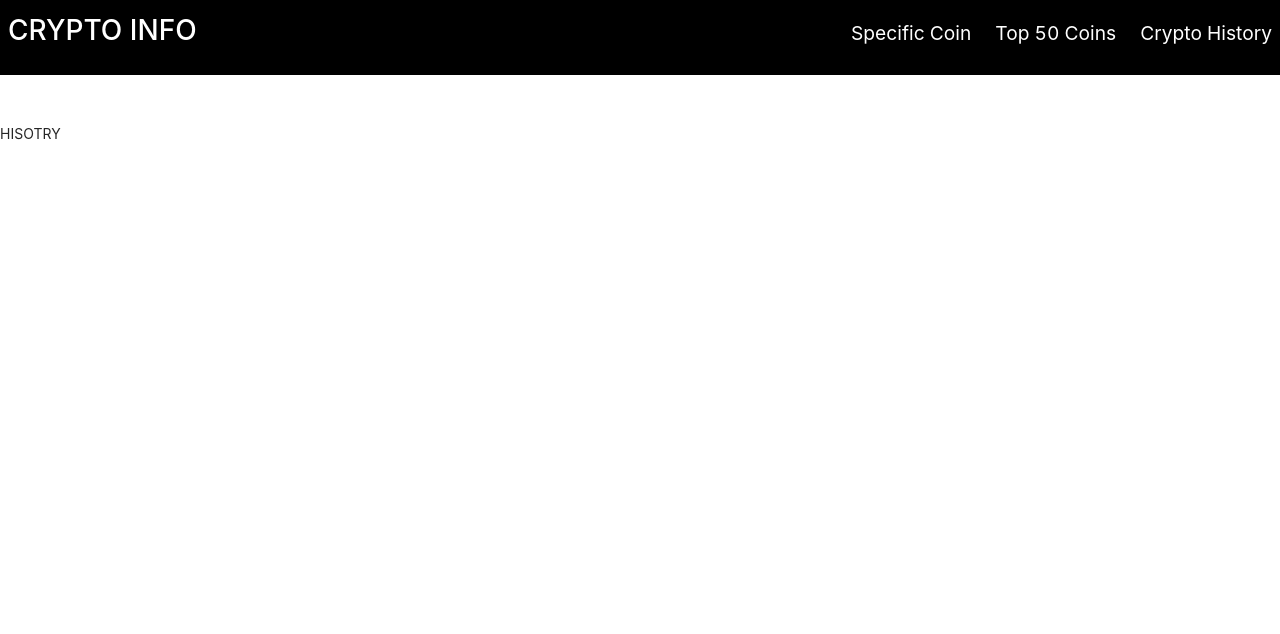
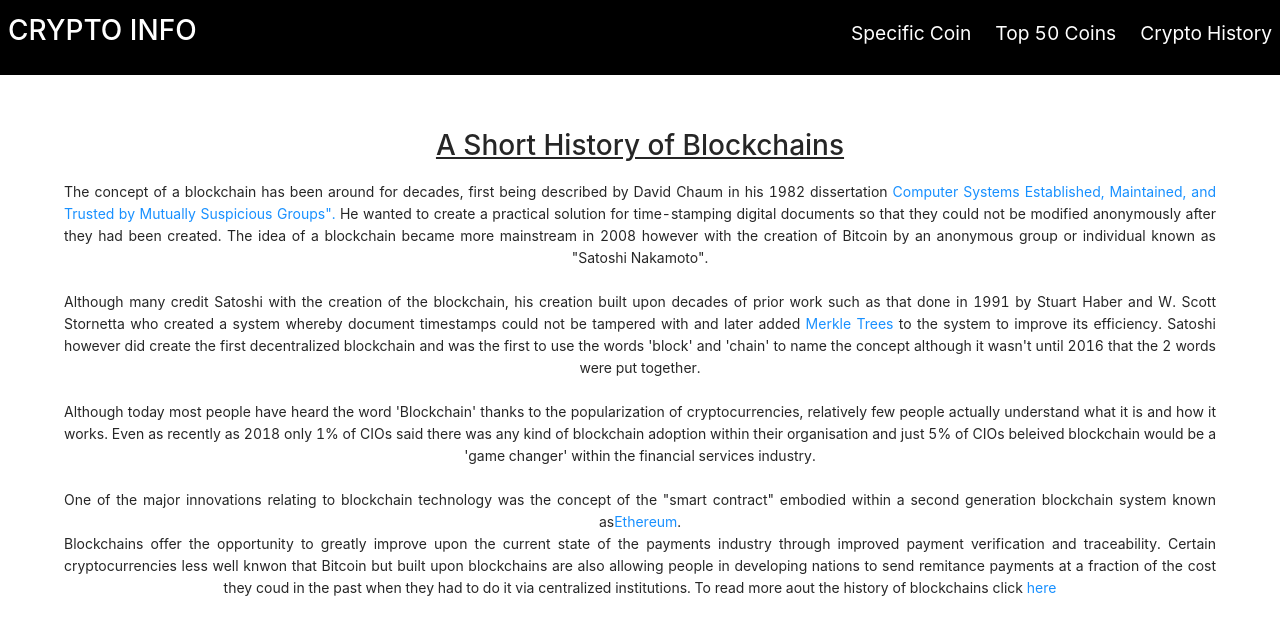
Before and after one commit to HarryH-Tech/Crypto-Coins, a React (Create React App) app: page /crypto-history in a window 1280 px wide. Shown: the top 634 px of the page. Built offline with nearby package versions, Linux system fonts and the light colour scheme; no server answers.

Commit message:
Added information text on the history page

```diff
--- a/src/components/History.tsx
+++ b/src/components/History.tsx
@@ -1,22 +1,75 @@
-import { useEffect } from "react";
-import { connect } from "react-redux";
-import { exploreBlockchain } from "../redux/ActionCreators";
+import "../styles/History.scss";
 
-function ExploreBlockchain(props: any) {
-  useEffect(() => {
-    props.exploreBlockchain();
-    console.log(props);
-  }, []);
-
-  return <div>HISOTRY</div>;
+function History(props: any) {
+  return (
+    <div>
+      <h1 id="title">A Short History of Blockchains</h1>
+      <p id="history-text">
+        The concept of a blockchain has been around for decades, first being
+        described by David Chaum in his 1982 dissertation{" "}
+        <a
+          href="https://nakamotoinstitute.org/static/docs/computer-systems-by-mutually-suspicious-groups.pdf"
+          target="_blank"
+        >
+          Computer Systems Established, Maintained, and Trusted by Mutually
+          Suspicious Groups".{" "}
+        </a>{" "}
+        He wanted to create a practical solution for time-stamping digital
+        documents so that they could not be modified anonymously after they had
+        been created. The idea of a blockchain became more mainstream in 2008
+        however with the creation of Bitcoin by an anonymous group or individual
+        known as "Satoshi Nakamoto".
+        <br />
+        <br />
+        Although many credit Satoshi with the creation of the blockchain, his
+        creation built upon decades of prior work such as that done in 1991 by
+        Stuart Haber and W. Scott Stornetta who created a system whereby
+        document timestamps could not be tampered with and later added{" "}
+        <a
+          href="https://www.investopedia.com/terms/m/merkle-tree.asp#:~:text=A%20Merkle%20tree%20is%20a,as%20%22binary%20hash%20trees.%22"
+          target="_blank"
+        >
+          {" "}
+          Merkle Trees
+        </a>{" "}
+        to the system to improve its efficiency. Satoshi however did create the
+        first decentralized blockchain and was the first to use the words
+        'block' and 'chain' to name the concept although it wasn't until 2016
+        that the 2 words were put together.
+        <br />
+        <br />
+        Although today most people have heard the word 'Blockchain' thanks to
+        the popularization of cryptocurrencies, relatively few people actually
+        understand what it is and how it works. Even as recently as 2018 only 1%
+        of CIOs said there was any kind of blockchain adoption within their
+        organisation and just 5% of CIOs beleived blockchain would be a 'game
+        changer' within the financial services industry.
+        <br />
+        <br />
+        One of the major innovations relating to blockchain technology was the
+        concept of the "smart contract" embodied within a second generation
+        blockchain system known as
+        <a href="https://en.wikipedia.org/wiki/Ethereum" target="_blank">
+          Ethereum
+        </a>
+        .
+        <br />
+        Blockchains offer the opportunity to greatly improve upon the current
+        state of the payments industry through improved payment verification and
+        traceability. Certain cryptocurrencies less well knwon that Bitcoin but
+        built upon blockchains are also allowing people in developing nations to
+        send remitance payments at a fraction of the cost they coud in the past
+        when they had to do it via centralized institutions. To read more aout
+        the history of blockchains click{" "}
+        <a
+          href="https://hbr.org/2017/02/a-brief-history-of-blockchain"
+          target="_blank"
+        >
+          here
+        </a>
+      </p>
+    </div>
+  );
 }
 
-const mapStateToProps = (state: any) => ({
-  blockchainInfo: state.blockchainInfo,
-  loading: state.loading,
-  error: state.error,
-});
-
-export default connect(mapStateToProps, {
-  exploreBlockchain,
-})(ExploreBlockchain);
+export default History;
--- a/src/components/Home.tsx
+++ b/src/components/Home.tsx
@@ -12,21 +12,27 @@ function Home() {
           <Link className="home-link" to="specific-coin">
             Specific Coin
           </Link>
-          <p>Search for information about a specific cryptocurrency</p>
+          <p>Search for information about a specific cryptocurrency.</p>
         </div>
 
         <div className="content">
           <Link className="home-link" to="all-coins">
             Top 50 Coins
           </Link>
-          <p>Search for information about a specific cryptocurrency</p>
+          <p>
+            See information about the top 50 cryptocurrencies by market cap
+            including their all time high, current price and max supply.
+          </p>
         </div>
 
         <div className="content">
           <Link className="home-link" to="crypto-history">
-            Crypto History
+            Blockchain History
           </Link>
-          <p>Search for information about a specific cryptocurrency</p>
+          <p>
+            Find out more about the history of blockchains, their development
+            and their potential impact in the future.{" "}
+          </p>
         </div>
       </div>
     </>
--- a/src/redux/ActionCreators.ts
+++ b/src/redux/ActionCreators.ts
@@ -1,13 +1,7 @@
 import axios from "axios";
 import * as ActionTypes from "./ActionTypes";
-const {
-  GET_SPECIFIC_CRYPTO,
-
-  GET_ALL_CRYPTOS,
-  SET_LOADING,
-  SET_ERROR,
-  EXPLORE_BLOCKCHAIN,
-} = ActionTypes;
+const { GET_SPECIFIC_CRYPTO, GET_ALL_CRYPTOS, SET_LOADING, SET_ERROR } =
+  ActionTypes;
 
 export const setLoading =
   (loadingStatus: boolean) =>
@@ -55,12 +49,12 @@ export const fetchSpecificCoinData =
         });
 
       dispatch({
+        type: SET_LOADING,
+        payload: false,
+      });
+      dispatch({
         type: GET_SPECIFIC_CRYPTO,
         payload: { coinDataRes, companyHoldingsRes },
-      });
-      dispatch({
-        type: SET_LOADING,
-        payload: false,
       });
     } catch (error) {
       dispatch({
@@ -104,48 +98,3 @@ export const getAllCryptos =
       });
     }
   };
-
-export const exploreBlockchain =
-  () => async (dispatch: (arg0: { type: string; payload: any }) => void) => {
-    dispatch({
-      type: SET_LOADING,
-      payload: true,
-    });
-    console.log("hi");
-    try {
-      const query = `query{bitcoin{blocks{count}}}`;
-      const url: string =
-        "https://" + process.env.REACT_APP_BLOCKCHAIN_EXPLORER_API_URL!;
-      const opts = {
-        method: "POST",
-        headers: {
-          "Content-Type": "application/json",
-          "X-API-KEY": "BQYYJCYwrOg7YXugj0wUip86707MTx5U", //process.env.REACT_APP_BLOCKCHAIN_EXPLORER_API_KEY,
-        },
-        body: JSON.stringify({
-          query,
-        }),
-      };
-
-      console.log(process.env.REACT_APP_BLOCKCHAIN_EXPLORER_API_KEY);
-      const res = await axios.post("https://graphql.bitquery.io/", opts);
-      console.log(res);
-      dispatch({
-        type: EXPLORE_BLOCKCHAIN,
-        payload: "res.data",
-      });
-      dispatch({
-        type: SET_LOADING,
-        payload: false,
-      });
-    } catch (error) {
-      dispatch({
-        type: SET_ERROR,
-        payload: error,
-      });
-      dispatch({
-        type: SET_LOADING,
-        payload: false,
-      });
-    }
-  };
--- /dev/null
+++ b/src/styles/History.scss
@@ -0,0 +1,6 @@
+#history-text {
+    width: 90%;
+    margin: auto;
+    text-align: justify;
+    text-align-last: center;
+}
--- a/src/styles/Home.scss
+++ b/src/styles/Home.scss
@@ -30,7 +30,7 @@
     border-radius: .25em;
     box-shadow: 0 0 .25em rgba(0, 0, 0, .25);
     box-sizing: border-box;
-    width: 70%;
+    width: 60%;
     height: 200px;
     margin: 2rem auto;
     text-align: center;
```
